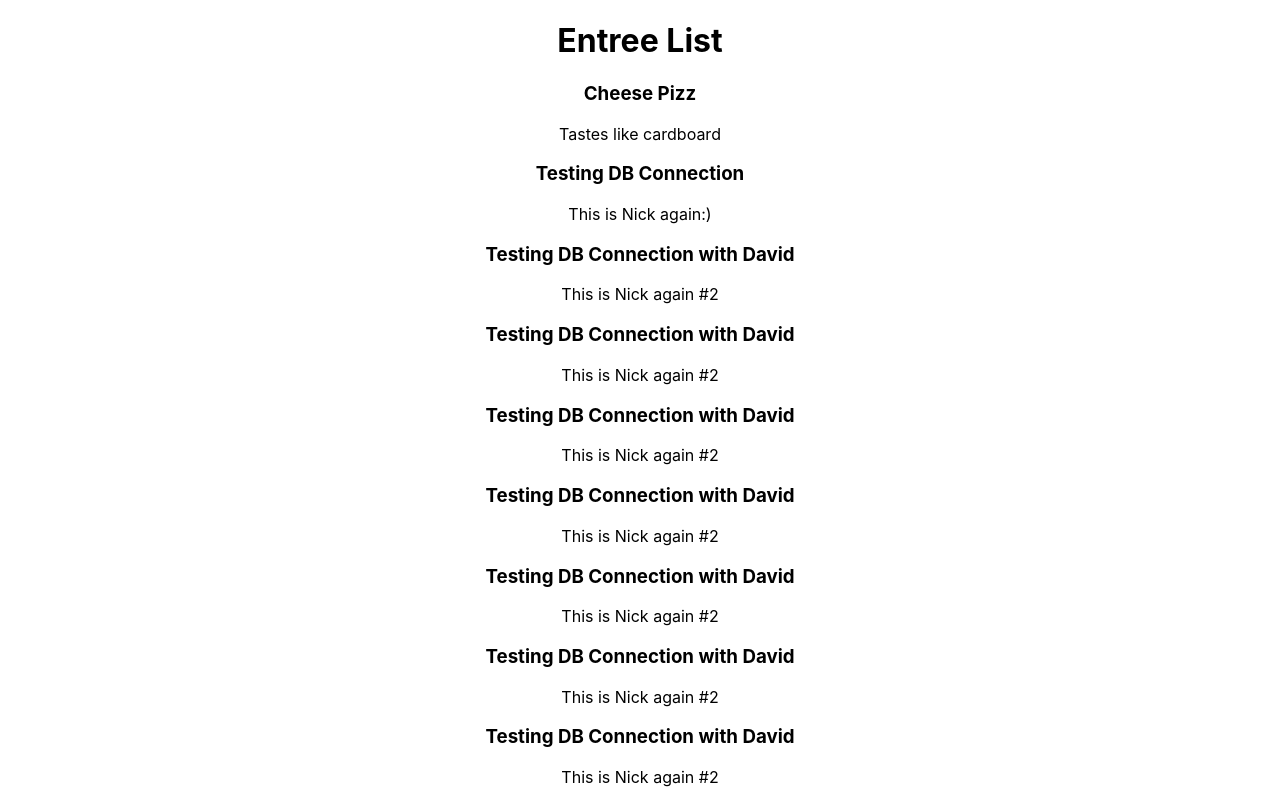
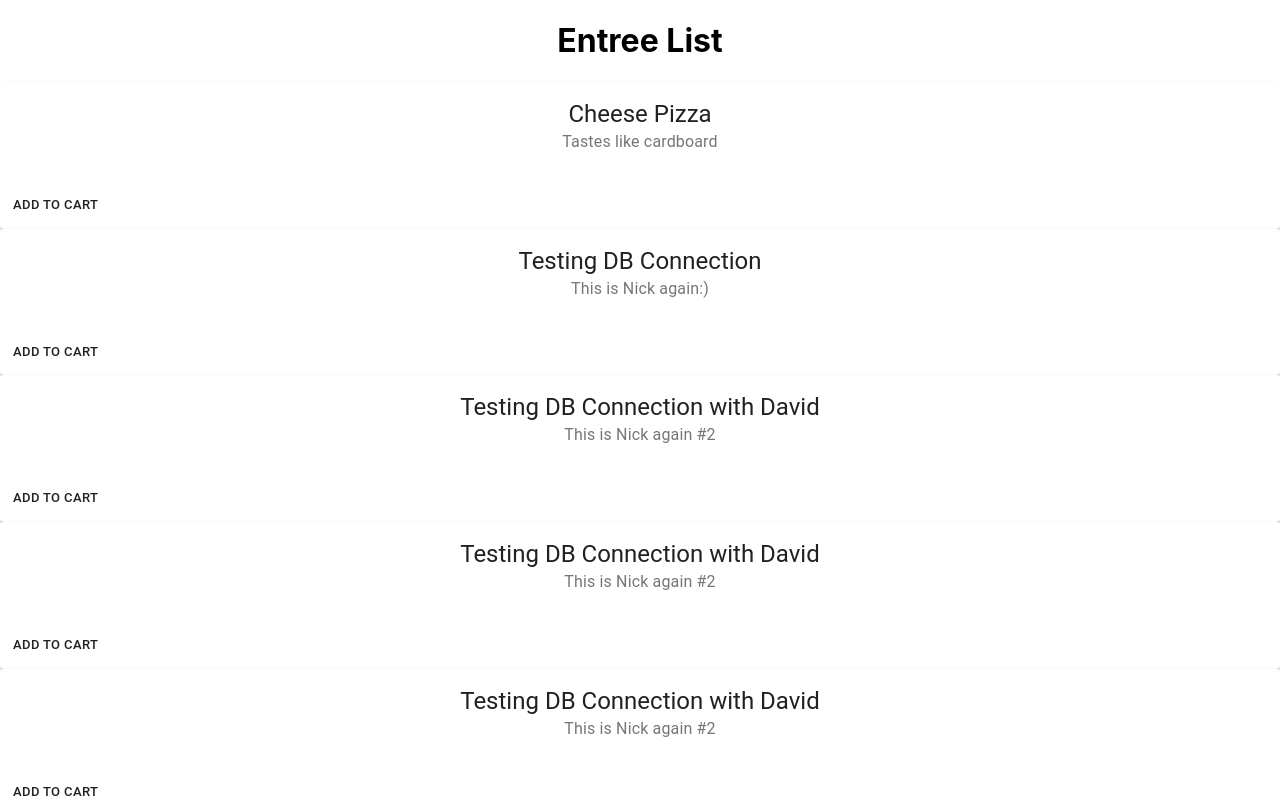
Before and after one commit to nick-cheatwood7/panther-pickup, a React (Create React App) app: page / in a window 1280 px wide. Shown: the top 800 px of the page. Built offline with nearby package versions, Linux system fonts and the light colour scheme; the HTML template or start-up script is replaced by a standard one.

Commit message:
Walked David through app

```diff
--- a/package.json
+++ b/package.json
@@ -4,6 +4,7 @@
   "private": true,
   "type": "module",
   "dependencies": {
+    "@material-ui/core": "^4.11.3",
     "@testing-library/jest-dom": "^5.11.4",
     "@testing-library/react": "^11.1.0",
     "@testing-library/user-event": "^12.1.10",
--- a/src/client/Components/Entree/EntreeCard.js
+++ b/src/client/Components/Entree/EntreeCard.js
@@ -1,7 +1,7 @@
 
 import React from 'react'
 
-function EntreeCard(props) {
+const EntreeCard = (props) => {
   return (
     <div className="card">
       <h1>{props.name}</h1>
--- a/src/client/Views/Entree/EntreeListItem.js
+++ b/src/client/Views/Entree/EntreeListItem.js
@@ -1,18 +1,55 @@
 
 import React from 'react'
 import EntreeCard from '../../Components/Entree/EntreeCard'
+import Card from '@material-ui/core/Card'
+import CardActions from '@material-ui/core/CardActions';
+import Button from '@material-ui/core/Button';
+import { makeStyles } from '@material-ui/core/styles';
+import { CardContent, Typography } from '@material-ui/core'
 
-function EntreeListItems(props) {
+const useStyles = makeStyles({
+  root: {
+    minWidth: 275,
+  },
+  bullet: {
+    display: 'inline-block',
+    margin: '0 2px',
+    transform: 'scale(0.8)',
+  },
+  title: {
+    fontSize: 14,
+  },
+  pos: {
+    marginBottom: 12,
+  },
+});
+
+// props = {
+//   key: 123,
+//   data: {
+//     name:
+//     description
+//   }
+// }
+
+const EntreeListItems = (props) => {
 
   const entree = props.data
 
-  console.log(props.data)
+  const classes = useStyles()
+
+  console.log(entree)
 
   return (
-    <div>
-      <h3>{entree.name}</h3>
-      <p>{entree.description}</p>
-    </div>
+    <Card className={classes.root}>
+      <CardContent>
+        <Typography variant="h5" component="h2">{entree.name}</Typography>
+        <Typography className={classes.pos} color="textSecondary">{entree.description}</Typography>
+      </CardContent>
+      <CardActions>
+        <Button size="small">Add to Cart</Button>
+      </CardActions>
+    </Card>
   )
 
 }
--- a/src/server/db/Entree/data/entreeData.json
+++ b/src/server/db/Entree/data/entreeData.json
@@ -5,7 +5,7 @@
           "pizza"
       ],
       "_id": "602f30c6871bf88791b5814c",
-      "name": "Cheese Pizz",
+      "name": "Cheese Pizza",
       "description": "Tastes like cardboard"
   },
   {
```
Also changed, not shown: src/client/Views/Entree/EntreeList.js (+8 -0 lines), tests/models/cartItemTests.js (added, +56 -0 lines), 2 other files (tests, documents, lock files or other folders).
